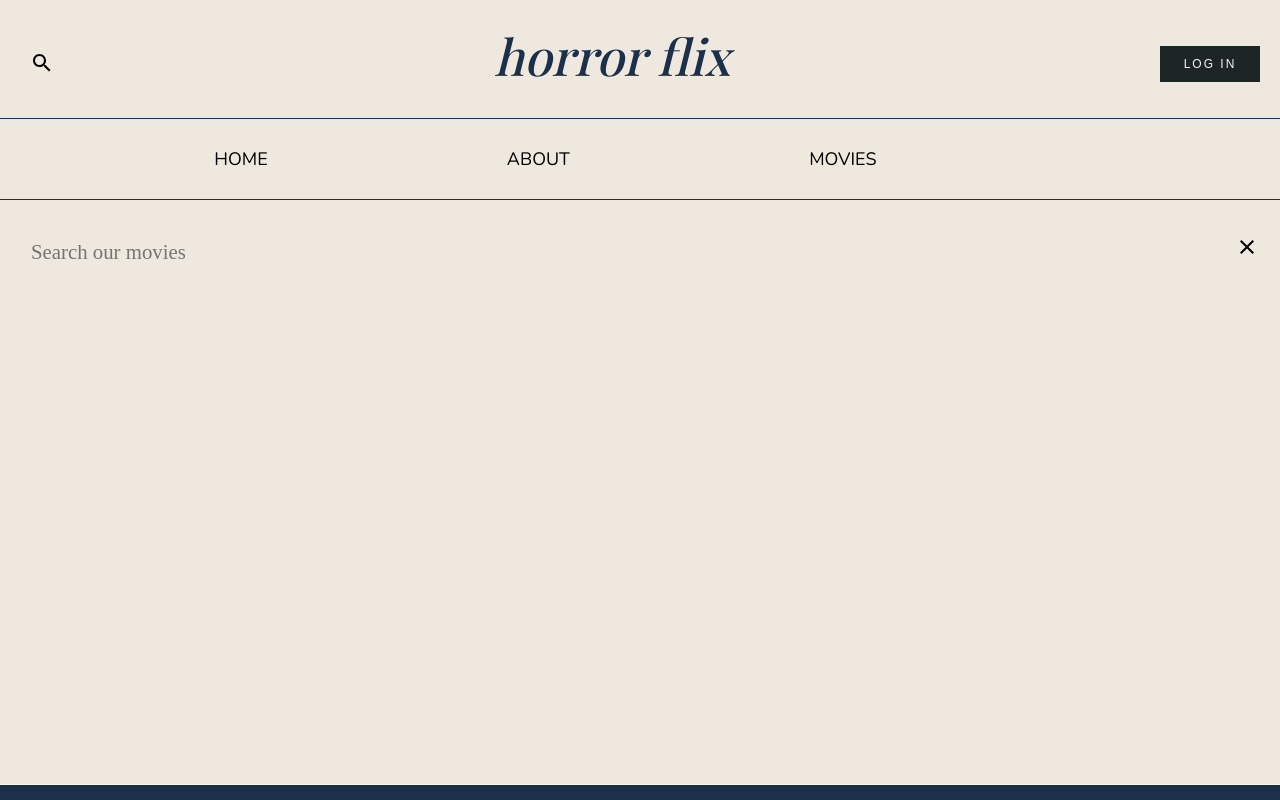
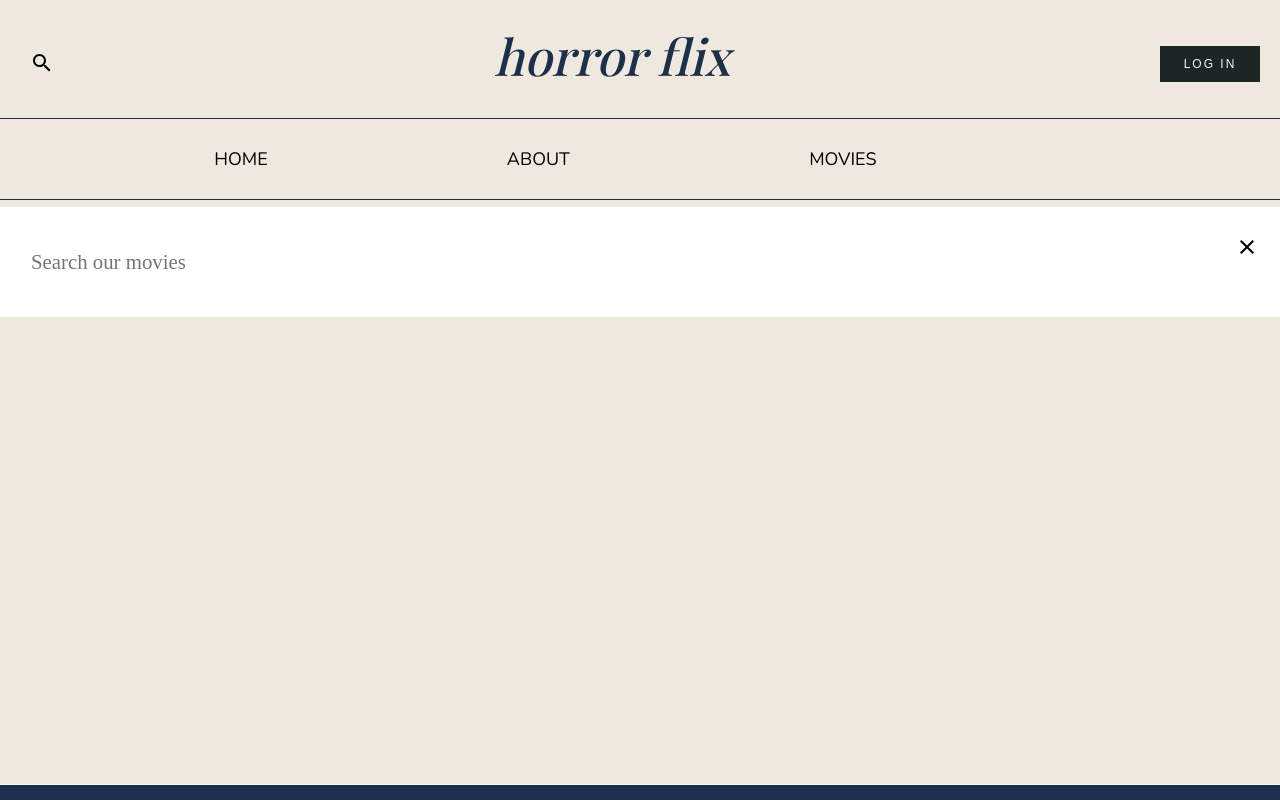
Before and after one commit to JLPinthecity/horror-movies-frontend, a React (Create React App) app: page /search in a window 1280 px wide. Shown: the top 800 px of the page. Built offline with nearby package versions, Linux system fonts and the light colour scheme; no server answers; a web font is replaced by a local one.

Commit message:
make search bar reappear

```diff
--- a/src/actions/horrorMovies.js
+++ b/src/actions/horrorMovies.js
@@ -5,8 +5,6 @@ export const setMovies = (movies) => {
         payload: movies
     }
 }
-
-
 
 //asynchronous action creators
 export const getMovies = () => {
@@ -25,7 +23,6 @@ export const getMovies = () => {
             if (resp.error) {
                 alert(resp.error)
             } else {
-                debugger
                 dispatch(setMovies(resp.data))
             }
         })
--- a/src/components/Search.css
+++ b/src/components/Search.css
@@ -1,23 +1,22 @@
-.wrap{
-    position: relative;
-    line-height: 1;
-    z-index: 999;
+.wrap {
+    position: absolute;
+    z-index: 9999;
+    text-align: center;
+    width:100%;
+    left:0;
+    height: 95px;
 }
 
-.search-open{
-    height: 85px;
-}
-
-.search{
+.search-open {
+    position: fixed;
     transition: height .2s ease-in-out;
     position: relative;
-    height: 0;
     width: 100%;
     z-index: 1000;
     background: rgba(0,0,0,0);
 }
 
-.remove-search{
+.remove-search {
     position: absolute;
     right: 30px;
     top: 35px;
@@ -25,22 +24,23 @@
     width: 15px;
 }
 
-.searchform{
+.searchform {
     overflow: hidden;
     position: relative;
 }
 
 .search-input {
-    border: 1px solid transparent;
+    border: 1px solid currentColor;
     font-size: 1.3em;
     border-radius: 0;
     max-width: 100%;
     margin: 7px 0;
-    background: rgba(255,255,255,0);
+    color: rgba(255,255,255,0);
     font-family: "Caslon Old Face",serif;
     font-weight: 400;
     font-style: normal;
     padding: 0 70px 0 30px;
-    height: 90px;
+    height: 110px;
     outline: none;
+
 }
--- a/src/components/SearchBar.js
+++ b/src/components/SearchBar.js
@@ -1,15 +1,15 @@
 import React from 'react';
 import { Close } from '@material-ui/icons';
-import "./Search.css";
 import { connect } from 'react-redux';
 import { showOrHideSearchBar } from '../actions/showOrHideSearchBar';
+import "./Search.css";
 
 const SearchBar = (props) => {
 
     return (
         <div className="wrap">
 
-            <div className="search search-open">
+            <div className="search-open">
 
                 <form className="searchform">
                     <input type="search" name="search" value="" placeholder="Search our movies" className="search-input"/>
```
